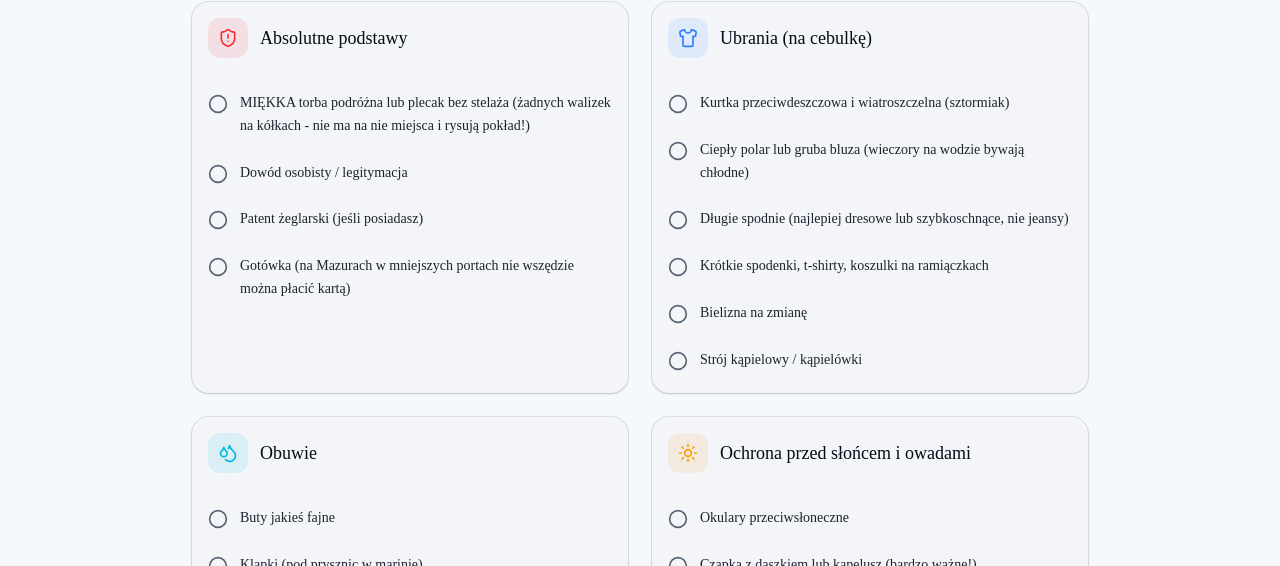
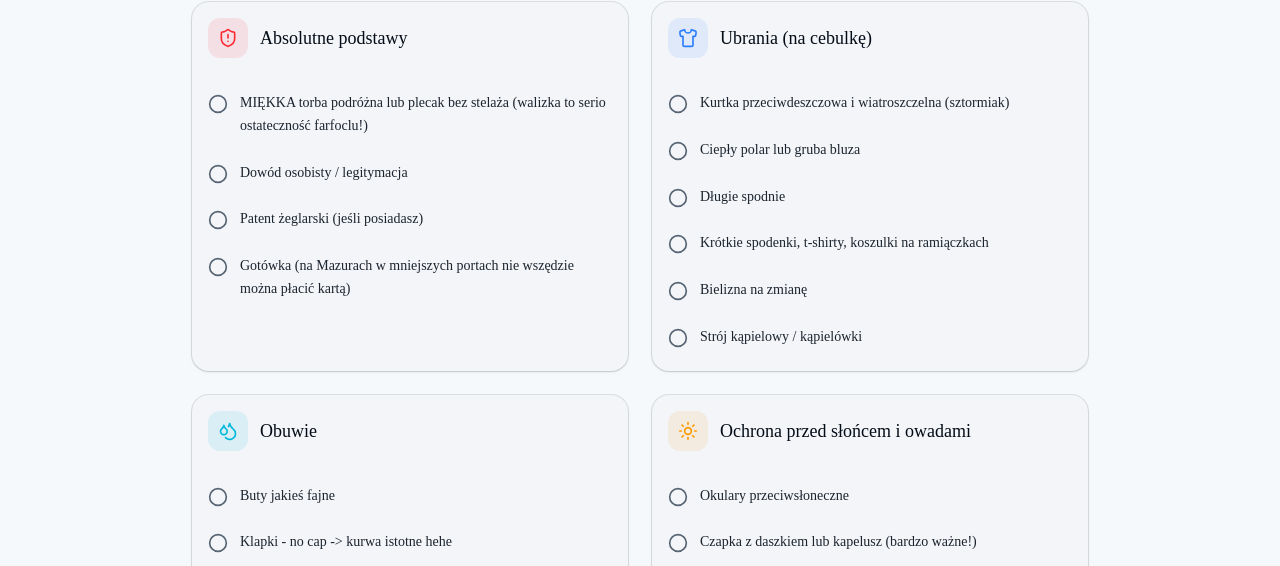
Before and after one commit to mikimik01/jachty-2026, a Next.js app: page /co-spakowac in a window 1280 px wide. Shown: the part 386-952 px from the top of the page. Built offline with nearby package versions, Linux system fonts and the light colour scheme; no server answers; the database is empty.

Commit message:
feat: update packing list descriptions for clarity and tone

```diff
--- a/app/co-spakowac/page.tsx
+++ b/app/co-spakowac/page.tsx
@@ -14,7 +14,7 @@ const packingList = [
     color: "text-red-500",
     bg: "bg-red-500/10",
     items: [
-      "MIĘKKA torba podróżna lub plecak bez stelaża (żadnych walizek na kółkach - nie ma na nie miejsca i rysują pokład!)",
+      "MIĘKKA torba podróżna lub plecak bez stelaża (walizka to serio ostateczność farfoclu!)",
       "Dowód osobisty / legitymacja",
       "Patent żeglarski (jeśli posiadasz)",
       "Gotówka (na Mazurach w mniejszych portach nie wszędzie można płacić kartą)",
@@ -27,8 +27,8 @@ const packingList = [
     bg: "bg-blue-500/10",
     items: [
       "Kurtka przeciwdeszczowa i wiatroszczelna (sztormiak)",
-      "Ciepły polar lub gruba bluza (wieczory na wodzie bywają chłodne)",
-      "Długie spodnie (najlepiej dresowe lub szybkoschnące, nie jeansy)",
+      "Ciepły polar lub gruba bluza",
+      "Długie spodnie",
       "Krótkie spodenki, t-shirty, koszulki na ramiączkach",
       "Bielizna na zmianę",
       "Strój kąpielowy / kąpielówki",
@@ -41,7 +41,7 @@ const packingList = [
     bg: "bg-cyan-500/10",
     items: [
       "Buty jakieś fajne",
-      "Klapki (pod prysznic w marinie)",
+      "Klapki - no cap -> kurwa istotne hehe",
       "Sandały lub buty do wody (opcjonalnie)",
     ],
   },
```
